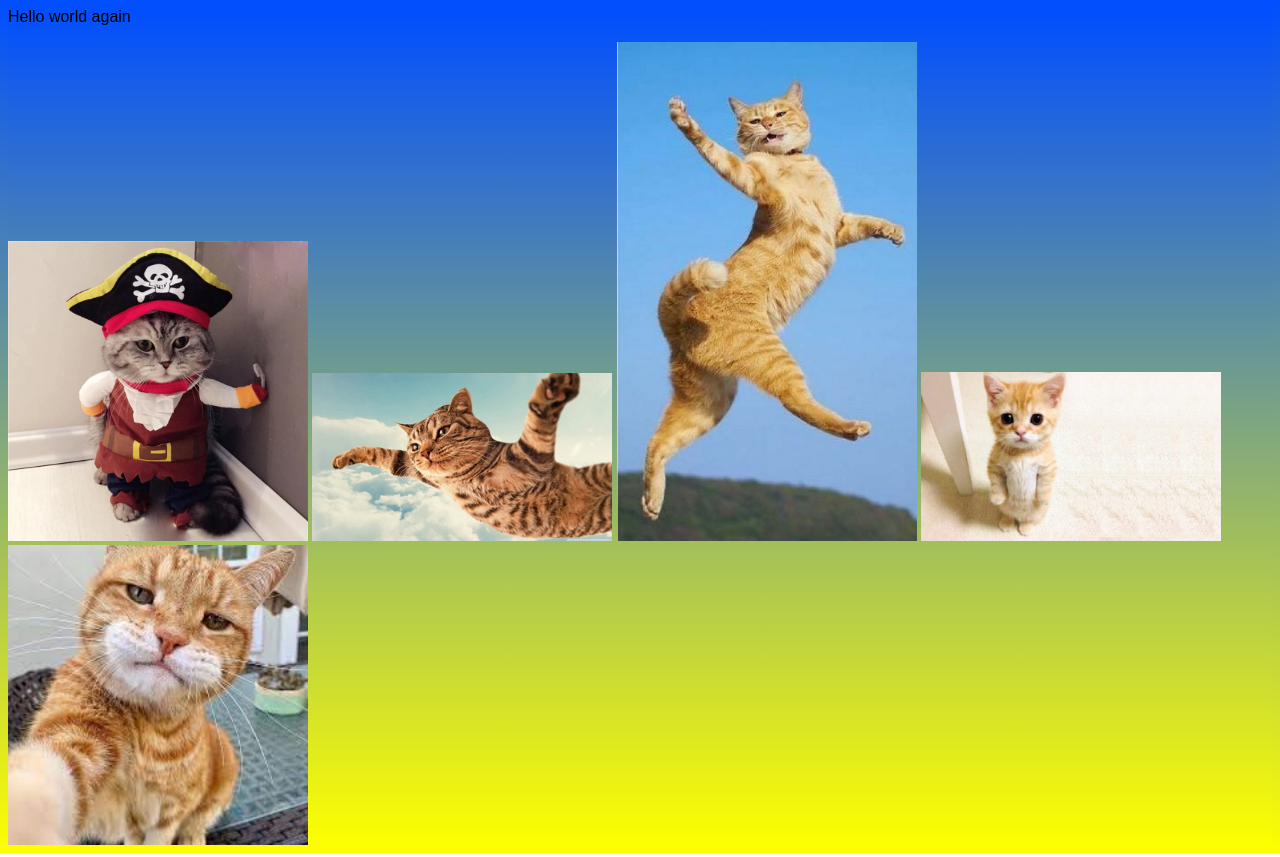
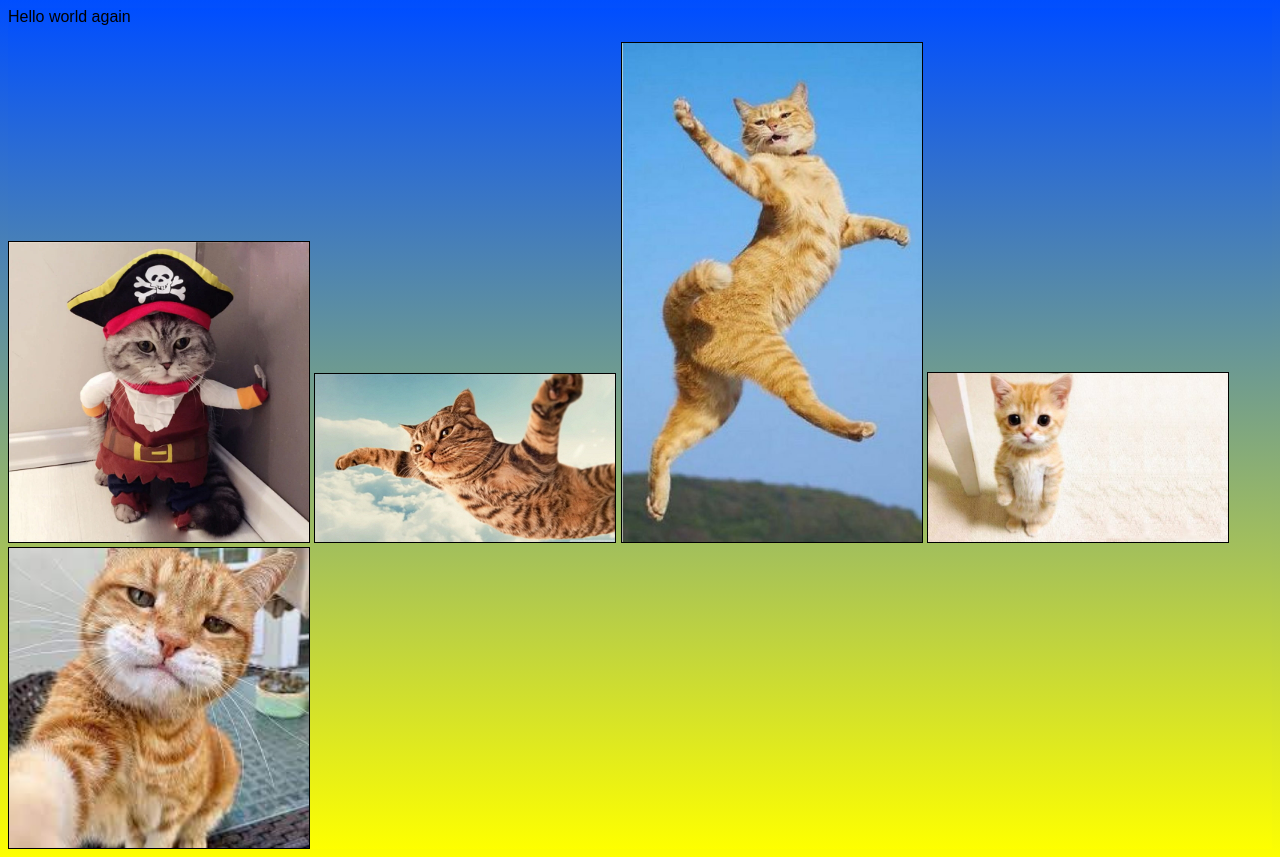
Before and after one commit to JulGri07/githomework, a plain HTML site: page task1 – git pracrice I/index.html in a window 1280 px wide. Drawn offline with Linux system fonts and the light colour scheme.

Commit message:
add styles2 to index.html

```diff
--- a/task1 – git pracrice I/index.html
+++ b/task1 – git pracrice I/index.html
@@ -2,6 +2,7 @@
 <head>
     <title>My Task</title>
     <link rel="stylesheet" href="styles/styles.css">
+    <link rel="stylesheet" href="styles/styles2.css">
 </head>
 
 <body>
```
